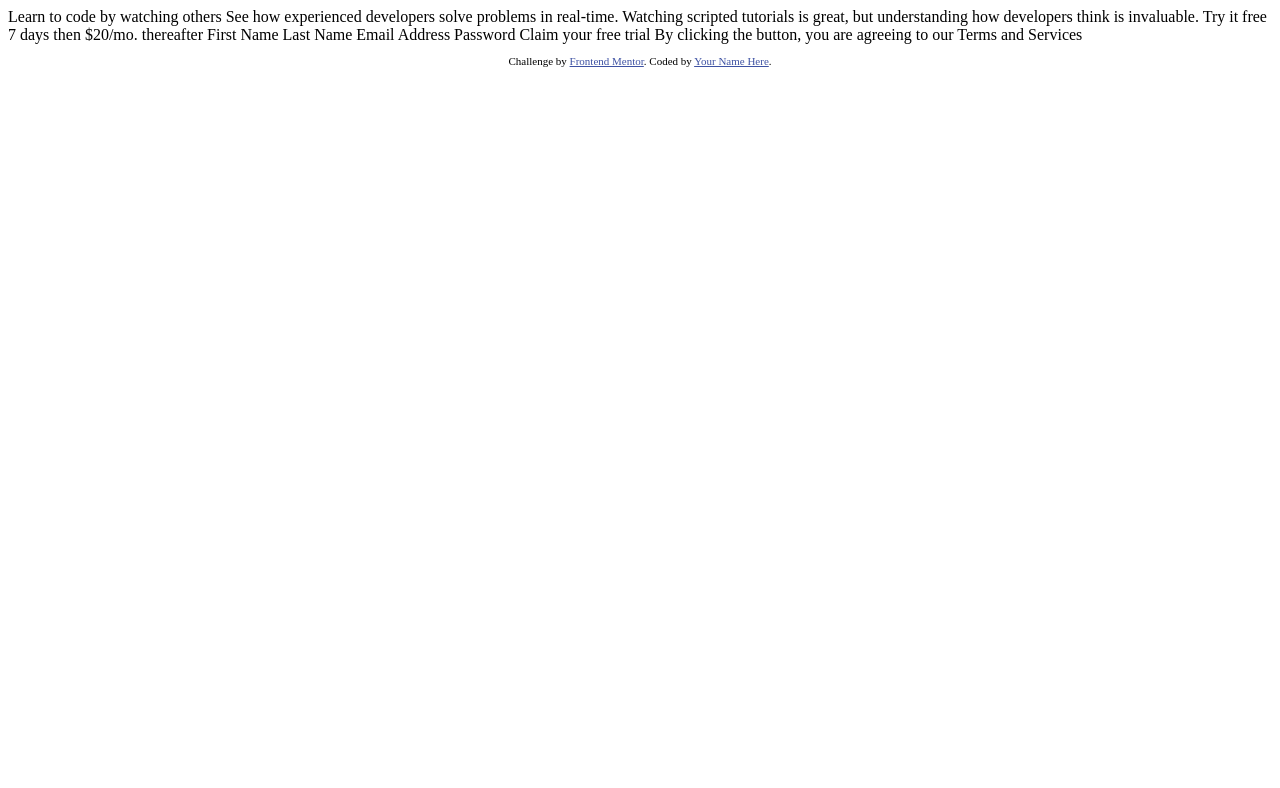
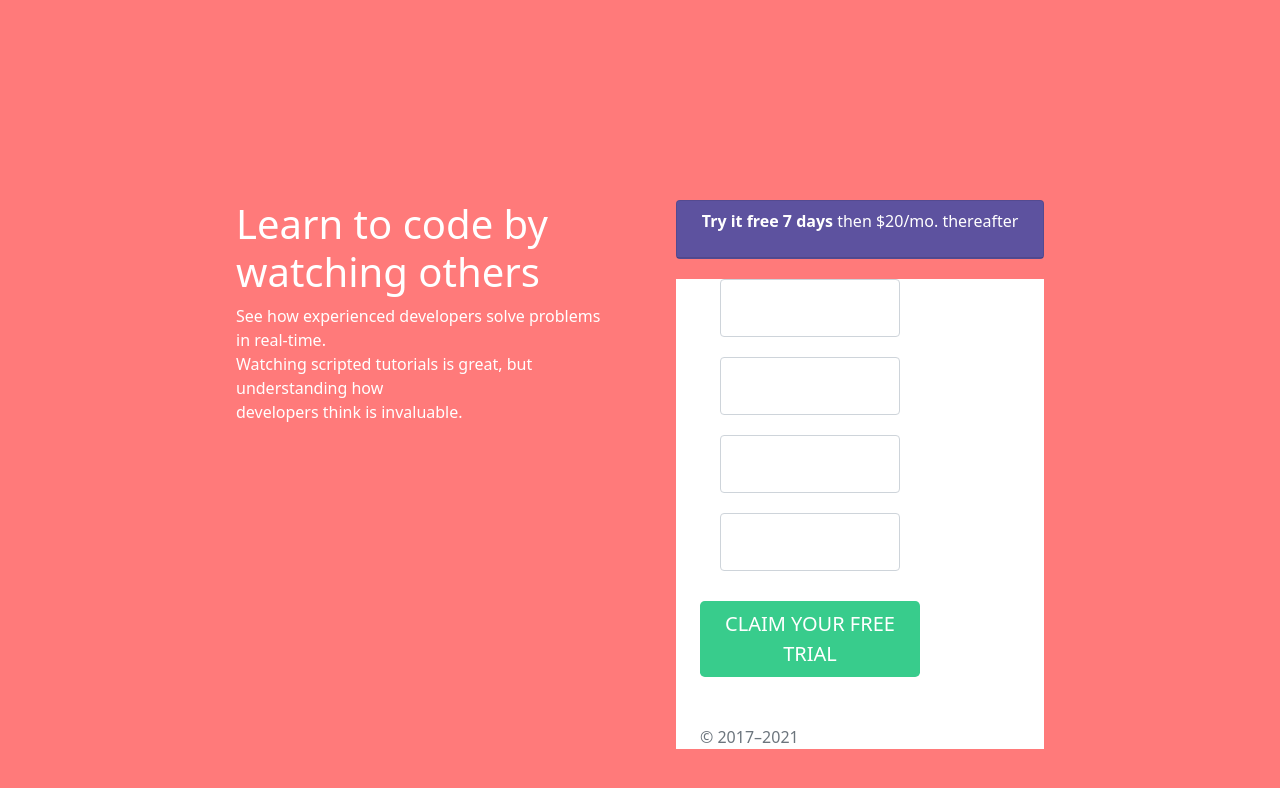
Before and after one commit to HilrickWebDev/SignupChallenge, a plain HTML site: page index.html in a window 1280 px wide. Drawn offline with nearby package versions, Linux system fonts and the light colour scheme.

Commit message:
End of day one

```diff
--- a/index.html
+++ b/index.html
@@ -7,6 +7,8 @@
   <link rel="icon" type="image/png" sizes="32x32" href="./images/favicon-32x32.png">
 
   <title>Frontend Mentor | Intro component with sign up form</title>
+  <link href="https://cdn.jsdelivr.net/npm/bootstrap@5.0.2/dist/css/bootstrap.min.css" rel="stylesheet" integrity="sha384-EVSTQN3/azprG1Anm3QDgpJLIm9Nao0Yz1ztcQTwFspd3yD65VohhpuuCOmLASjC" crossorigin="anonymous">
+  <link rel="stylesheet" href="styles.css">
 
   <!-- Feel free to remove these styles or customise in your own stylesheet 👍 -->
   <style>
@@ -15,27 +17,72 @@
   </style>
 </head>
 <body>
+    <div id="main-container" class="row">
 
-  Learn to code by watching others
+      <!-- Left Side -->
 
-  See how experienced developers solve problems in real-time. Watching scripted tutorials is great,
-  but understanding how developers think is invaluable.
+      <div class="col-sm">
+        <div class="container-md">
+          <h1>Learn to code by<br>watching others</h1>
+          <p>See how experienced developers solve problems in real-time.<br>
+          Watching scripted tutorials is great, but understanding how<br>
+          developers think is invaluable.</p>
+        </div>
+      </div>
 
-  Try it free 7 days then $20/mo. thereafter
+        <!-- Right Side -->
 
-  First Name
-  Last Name
-  Email Address
-  Password
+      <div class="col-sm">
+        <div class="container-md">
 
-  Claim your free trial
+          <div id="card" class="card">
+            <div class="card-header">
+              <p><strong>Try it free 7 days</strong> then $20/mo. thereafter</p>
+            </div>
+          </div>
 
-  By clicking the button, you are agreeing to our Terms and Services
+          <!-- form -->
+
+
+          <div id="form-container" class="container-md">
+            <main class="form-signin">
+              <form>
+
+                <div class="form-floating">
+                  <input type="email" class="form-control" id="floatingInput" placeholder="name@example.com">
+                  <label for="floatingInput">Email address</label>
+                </div>
+                <div class="form-floating">
+                  <input type="password" class="form-control" id="floatingPassword" placeholder="Password">
+                  <label for="floatingPassword">Password</label>
+                </div>
+                <div class="form-floating">
+                  <input type="password" class="form-control" id="floatingPassword" placeholder="Password">
+                  <label for="floatingPassword">Password</label>
+                </div>
+                <div class="form-floating">
+                  <input type="password" class="form-control" id="floatingPassword" placeholder="Password">
+                  <label for="floatingPassword">Password</label>
+                </div>
+
+                <button id="button" class="w-100 btn btn-lg btn-primary" type="submit">CLAIM YOUR FREE TRIAL</button>
+                <p class="mt-5 mb-3 text-muted">&copy; 2017–2021</p>
+              </form>
+            </main>
+          </div>
+
+
+
+
+        </div>
+      </div>
+    </div>
+
+
+
 
   <footer>
-    <p class="attribution">
-      Challenge by <a href="https://www.frontendmentor.io?ref=challenge" target="_blank">Frontend Mentor</a>.
-      Coded by <a href="#">Your Name Here</a>.
+
     </p>
   </footer>
 </body>
--- /dev/null
+++ b/styles.css
@@ -0,0 +1,38 @@
+body {
+    background-color: hsl(0, 100%, 74%);
+    color: white;
+}
+
+#card {
+    background-color: hsl(248, 32%, 49%);
+}
+
+#card p {
+    text-align: center;
+}
+
+#form-container {
+    background-color: white;
+    align-items: center;
+}
+
+#main-container {
+    margin: 200px;
+}
+#button {
+    background-color: hsl(154, 59%, 51%);
+    border: none;
+    margin-top: 10px;
+}
+
+form {
+    margin-right: 100px;
+}
+
+.form-floating {
+    margin: 20px;
+}
+
+.form-signin {
+    align-items: center;
+}
```
